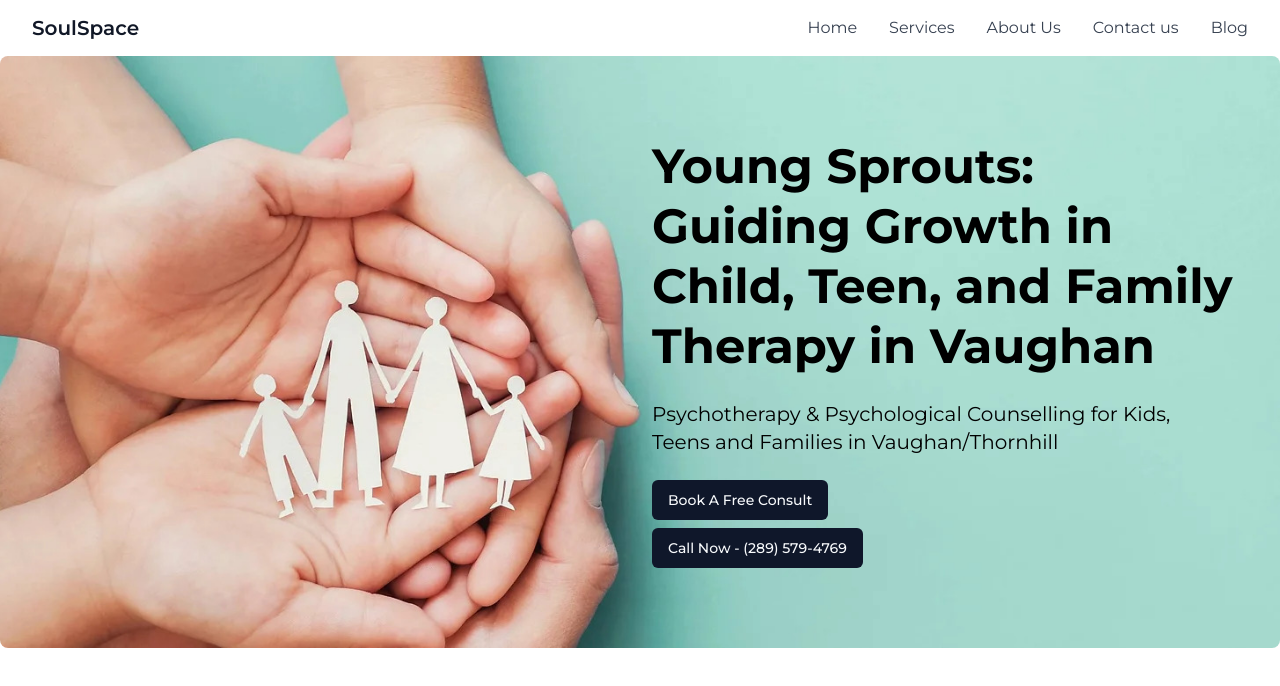
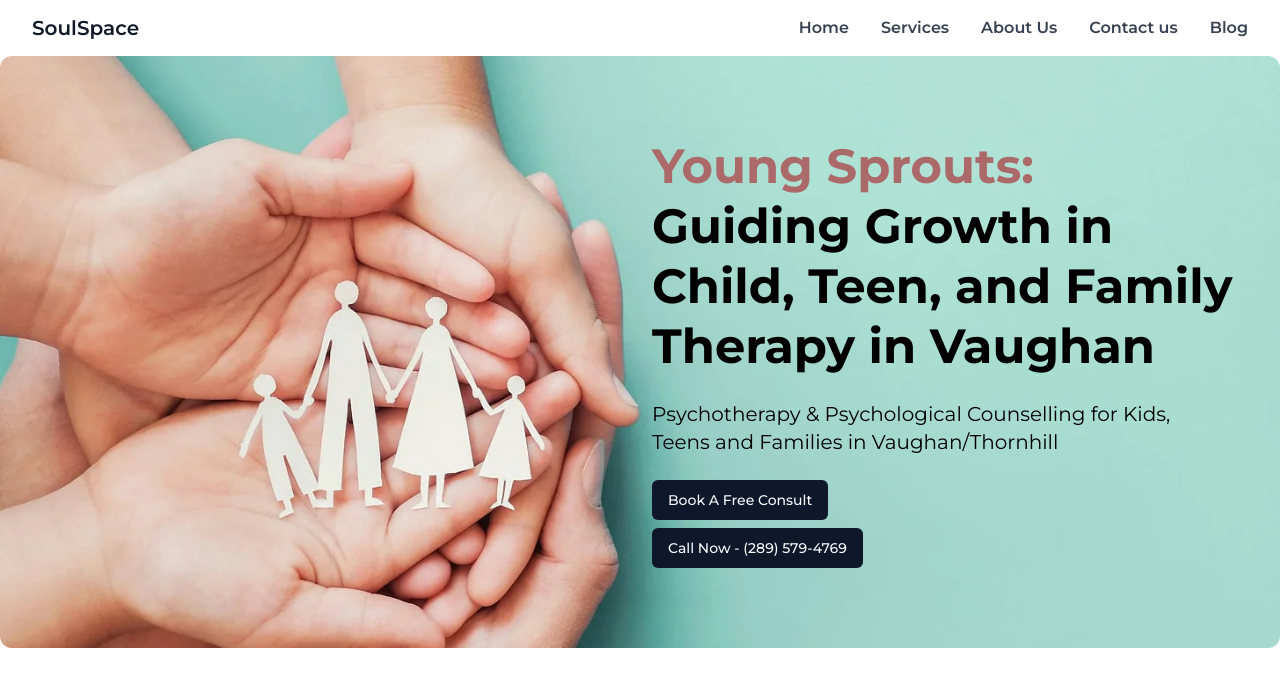
Before and after one commit to Asraful-code235/youngsproutstherapy, a Next.js app: page / in a window 1280 px wide. Shown: the top 686 px of the page. Built offline with nearby package versions, Linux system fonts and the light colour scheme.

Commit message:
added tailwind config and fix navbar and hero section

```diff
--- a/app/components/HeroSection.jsx
+++ b/app/components/HeroSection.jsx
@@ -2,13 +2,13 @@ import { Button } from "@/components/ui/button";
 
 export default function HeroSection() {
   return (
-    <div className="relative bg-[url('/images/youngsproutstherapy-image-01.jpg')] bg-no-repeat bg-cover bg-center py-10 md:py-20 px-6 rounded-lg max-w-screen-2xl mx-auto">
+    <div className="relative bg-[url('/images/youngsproutstherapy-image-01.jpg')] bg-no-repeat bg-cover bg-center py-10 md:py-20 px-6 rounded-xl max-w-screen-2xl mx-auto">
       <div className="absolute inset-0 bg-black opacity-50 md:opacity-0 rounded-lg"></div>
       <div className="relative grid md:grid-cols-2 grid-cols-1 gap-6">
         <div></div>
         <div>
           <h1 className="text-center md:text-left text-3xl md:text-5xl font-bold leading-snug md:leading-tight text-white md:text-black">
-            Young Sprouts: <br />
+            <span className="text-brand-color-one">Young Sprouts:</span> <br />
             Guiding Growth in Child, Teen, and Family Therapy in Vaughan
           </h1>
           <p className="text-center md:text-left text-lg md:text-xl mt-6 text-white md:text-black">
--- a/components/shared/Navbar.jsx
+++ b/components/shared/Navbar.jsx
@@ -39,16 +39,16 @@ const Navbar = () => {
           <ul className="flex flex-col md:flex-row md:space-x-8 mt-4 md:mt-0">
             <li className="py-4">
               <Link href="/">
-                <div className="block py-2 pr-4 pl-3 text-gray-700 rounded md:bg-transparent md:p-0 cursor-pointer">
+                <div className="block py-2 pr-4 pl-3 text-gray-700 font-semibold rounded md:bg-transparent md:p-0 cursor-pointer">
                   Home
                 </div>
               </Link>
             </li>
             <li className="relative group py-4">
-              <div className="block py-2 pr-4 pl-3 text-gray-700 rounded md:bg-transparent md:p-0 cursor-pointer">
+              <div className="block py-2 pr-4 pl-3 text-gray-700 font-semibold rounded md:bg-transparent md:p-0 cursor-pointer">
                 Services
               </div>
-              <ul className="absolute mt-2 bg-white border rounded-lg shadow-lg hidden group-hover:block  min-w-max">
+              <ul className="absolute mt-2 bg-white border rounded-lg shadow-lg hidden group-hover:block  min-w-max z-50">
                 <li>
                   <Link href="/approach-and-specialties">
                     <div className="block py-2 px-4 text-gray-700 hover:bg-gray-100">
@@ -73,10 +73,10 @@ const Navbar = () => {
               </ul>
             </li>
             <li className="relative group py-4">
-              <div className="block py-2 pr-4 pl-3 text-gray-700 rounded md:bg-transparent md:p-0 cursor-pointer">
+              <div className="block py-2 pr-4 pl-3 text-gray-700 font-semibold rounded md:bg-transparent md:p-0 cursor-pointer">
                 About Us
               </div>
-              <ul className="absolute left-0 mt-2 bg-white border rounded-lg shadow-lg hidden group-hover:block">
+              <ul className="absolute left-0 mt-2 bg-white border rounded-lg shadow-lg hidden group-hover:block z-50">
                 <li>
                   <Link href="/teams">
                     <div className="block py-2 px-4 text-gray-700 hover:bg-gray-100">
@@ -102,14 +102,14 @@ const Navbar = () => {
             </li>
             <li className="py-4">
               <Link href="/contact">
-                <div className="block py-2 pr-4 pl-3 text-gray-700 rounded md:bg-transparent md:p-0 cursor-pointer">
+                <div className="block py-2 pr-4 pl-3 text-gray-700 font-semibold rounded md:bg-transparent md:p-0 cursor-pointer">
                   Contact us
                 </div>
               </Link>
             </li>
             <li className="py-4">
               <Link href="/blog">
-                <div className="block py-2 pr-4 pl-3 text-gray-700 rounded md:bg-transparent md:p-0 cursor-pointer">
+                <div className="block py-2 pr-4 pl-3 text-gray-700 font-semibold rounded md:bg-transparent md:p-0 cursor-pointer">
                   Blog
                 </div>
               </Link>
--- a/tailwind.config.js
+++ b/tailwind.config.js
@@ -2,10 +2,10 @@
 module.exports = {
   darkMode: ["class"],
   content: [
-    './pages/**/*.{js,jsx}',
-    './components/**/*.{js,jsx}',
-    './app/**/*.{js,jsx}',
-    './src/**/*.{js,jsx}',
+    "./pages/**/*.{js,jsx}",
+    "./components/**/*.{js,jsx}",
+    "./app/**/*.{js,jsx}",
+    "./src/**/*.{js,jsx}",
   ],
   prefix: "",
   theme: {
@@ -51,6 +51,10 @@ module.exports = {
           DEFAULT: "hsl(var(--card))",
           foreground: "hsl(var(--card-foreground))",
         },
+        // Add your custom colors here
+        "brand-color-one": "#ab6969",
+        "brand-color-two": "#784a4a",
+        "brand-color-three": "#78a9b6",
       },
       borderRadius: {
         lg: "var(--radius)",
@@ -74,4 +78,4 @@ module.exports = {
     },
   },
   plugins: [require("tailwindcss-animate")],
-}
+};
```
